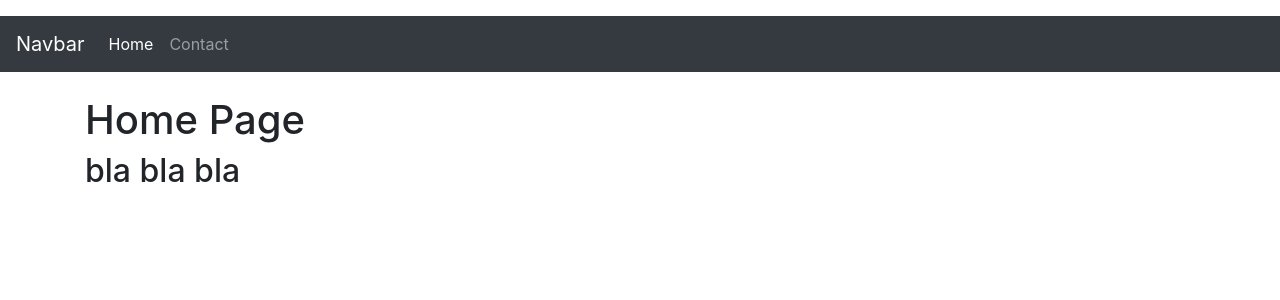
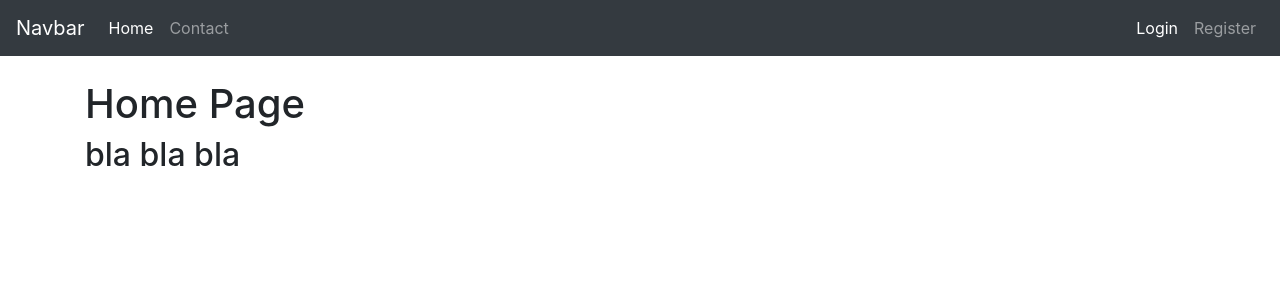
Before and after one commit to edustef/php-mvc, a PHP site: page / in a window 1280 px wide. Shown: the top 300 px of the page. Run offline with PHP 8.4, Linux system fonts and the light colour scheme; data that the repository does not hold is empty.

Commit message:
implemented logout finished auth

```diff
--- a/core/Application.php
+++ b/core/Application.php
@@ -58,4 +58,9 @@ class Application
     $this->user = null;
     $this->session->remove('user');
   }
+
+  public static function isGuest()
+  {
+    return !self::$app->user;
+  }
 }
--- a/public/index.php
+++ b/public/index.php
@@ -30,6 +30,8 @@ $app->router->post('/contact', [SiteController::class, 'contact']);
 $app->router->get('/login', [AuthController::class, 'login']);
 $app->router->post('/login', [AuthController::class, 'login']);
 
+$app->router->get('/logout', [AuthController::class, 'logout']);
+
 $app->router->get('/register', [AuthController::class, 'register']);
 $app->router->post('/register', [AuthController::class, 'register']);
 
--- a/views/layouts/main.php
+++ b/views/layouts/main.php
@@ -2,7 +2,6 @@
 
 use app\core\Application;
 
-echo '<pre>' . print_r(Application::$app->user, true) . '</pre>';
 ?>
 <!doctype html>
 <html lang="en">
@@ -30,7 +29,25 @@ echo '<pre>' . print_r(Application::$app->user, true) . '</pre>';
           <a class="nav-link" href="/contact">Contact</a>
         </li>
       </ul>
-    </div>
+      <?php if (Application::isGuest()) : ?>
+        <ul class="navbar-nav mt-2 mt-lg-0">
+          <li class="nav-item active">
+            <a class="nav-link" href="/login">Login<span class="sr-only">(current)</span></a>
+          </li>
+          <li class="nav-item">
+            <a class="nav-link" href="/register">Register</a>
+          </li>
+        </ul>
+      <?php else : ?>
+        <ul class="navbar-nav mt-2 mt-lg-0">
+          <li class="nav-item active">
+            <a class="nav-link" href="/login">Logged in as <?= Application::$app->user->email ?> <span class="sr-only">(current)</span></a>
+          </li>
+          <li class="nav-item">
+            <a class="nav-link" href="/logout">Logout</a>
+          </li>
+        </ul>
+      <?php endif ?>
   </nav>
   <main class="mt-4 container">
     <?php if (Application::$app->session->getSession('success')) : ?>
```
Also changed, not shown: controllers/AuthController.php (+7 -1 lines).
